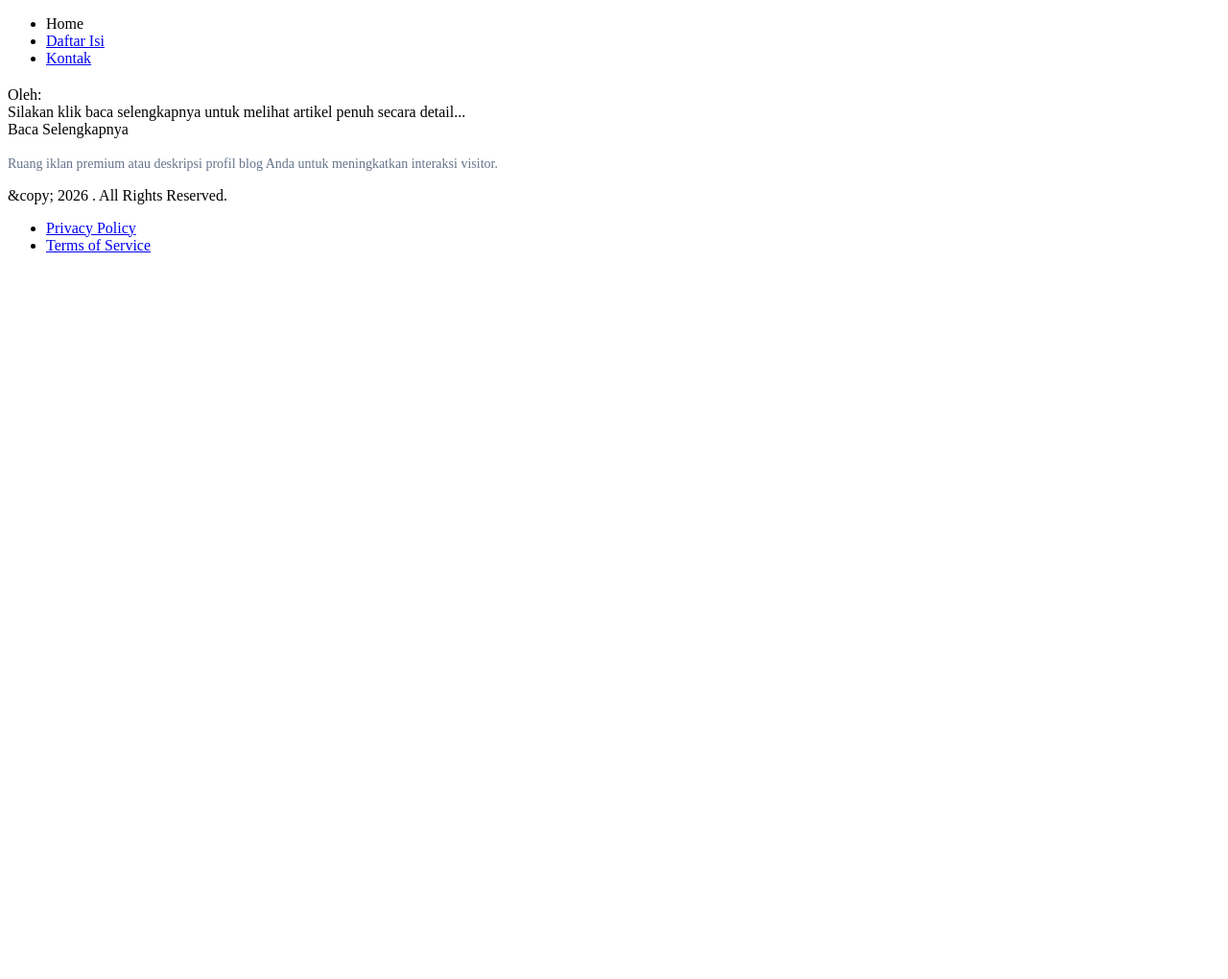
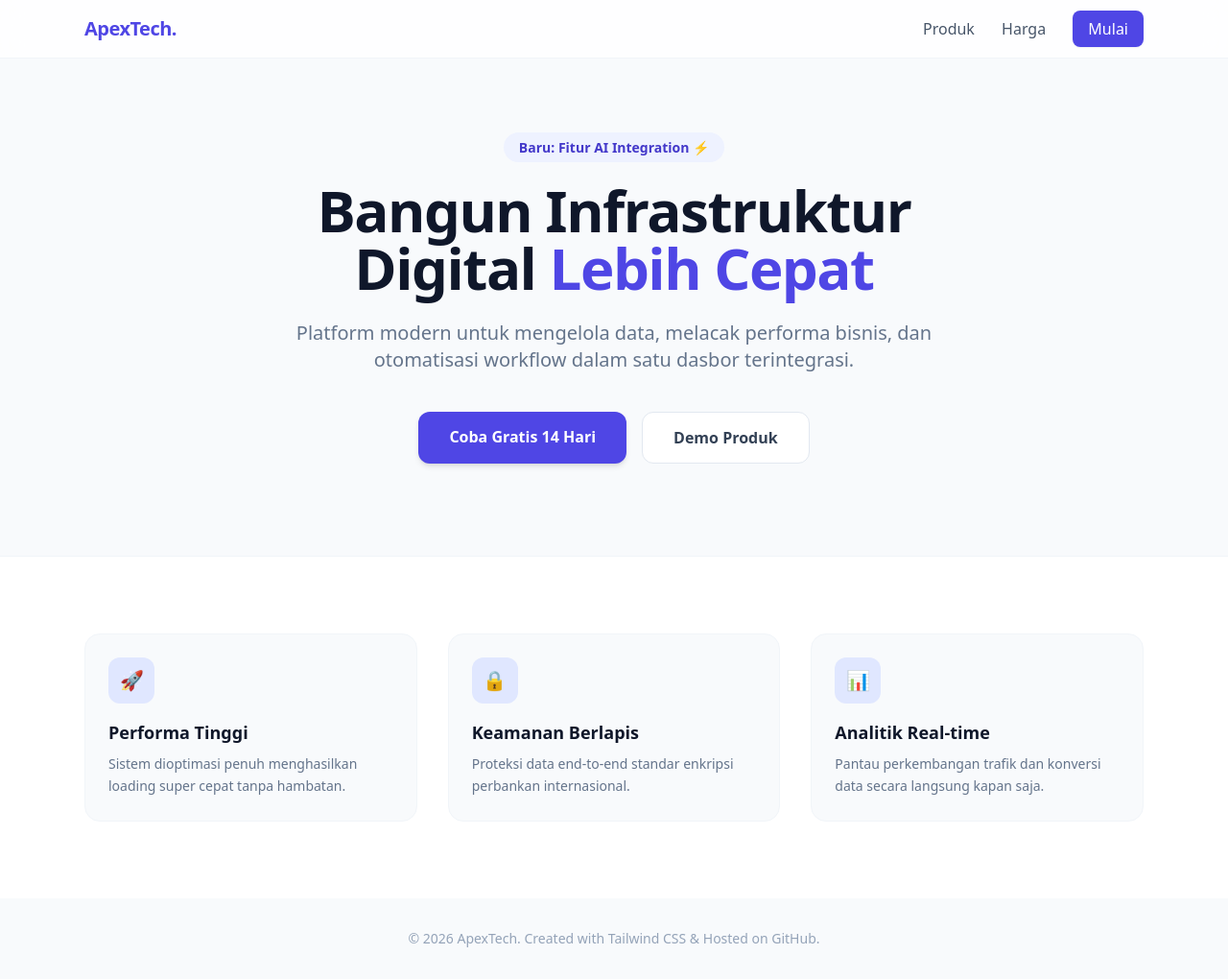
Before and after one commit to afk0708/techoindo, a plain HTML site: page index.html in a window 1280 px wide. Shown: the whole page at 96% size. Before the commit the page ends 800 px from the top, so only its background shows below. Drawn offline with nearby package versions, Linux system fonts and the light colour scheme.

Commit message:
Update index.html

```diff
--- a/index.html
+++ b/index.html
@@ -1,139 +1,63 @@
-<?xml version="1.0" encoding="UTF-8" ?>
 <!DOCTYPE html>
-<html b:css='false' b:defaultmessages='true' b:responsive='true' lang='id' xmlns='http://www.w3.org/1999/xhtml' xmlns:b='http://www.google.com/2005/gml/b' xmlns:data='http://www.google.com/2005/gml/data' xmlns:expr='http://www.google.com/2005/gml/expr'>
+<html lang="id">
 <head>
-  <meta content='width=device-width, initial-scale=1' name='viewport'/>
-  <title><data:blog.pageTitle/></title>
-  <b:include data='blog' name='all-head-content'/>
+    <meta charset="UTF-8">
+    <meta name="viewport" content="width=device-width, initial-scale=1.0">
+    <title>Modern Landing Page - Tailwind</title>
+    <script src="https://cdn.tailwindcss.com"></script>
+</head>
+<body class="bg-slate-50 font-sans text-slate-800">
 
-  <!-- Google Fonts: Inter untuk tampilan super profesional -->
-  <link href='https://fonts.googleapis.com/css2?family=Inter:wght@400;500;600;700&amp;display=swap' rel='stylesheet'/>
+    <nav class="bg-white/80 backdrop-blur-md sticky top-0 z-50 border-b border-slate-100">
+        <div class="max-w-6xl mx-auto px-6 py-4 flex justify-between items-center">
+            <span class="text-xl font-extrabold tracking-tight text-indigo-600">ApexTech.</span>
+            <div class="space-x-6 font-medium text-slate-600">
+                <a href="#" class="hover:text-indigo-600 transition">Produk</a>
+                <a href="#" class="hover:text-indigo-600 transition">Harga</a>
+                <a href="#" class="bg-indigo-600 text-white px-4 py-2 rounded-lg hover:bg-indigo-700 transition shadow-sm">Mulai</a>
+            </div>
+        </div>
+    </nav>
 
-  <b:skin><![CDATA[
-    /* Reset CSS Dasar */
-    * { margin: 0; padding: 0; box-sizing: border-box; }
-    body { font-family: 'Inter', sans-serif; background-color: #f8fafc; color: #1e293b; line-height: 1.6; }
-    a { color: #2563eb; text-decoration: none; transition: color 0.2s ease; }
-    a:hover { color: #1d4ed8; }
-    img { max-width: 100%; height: auto; border-radius: 8px; }
+    <section class="max-w-6xl mx-auto px-6 pt-20 pb-24 text-center">
+        <span class="bg-indigo-50 text-indigo-700 text-sm font-semibold px-4 py-1.5 rounded-full">Baru: Fitur AI Integration ⚡</span>
+        <h1 class="text-5xl md:text-6xl font-black text-slate-900 tracking-tight mt-6 max-w-3xl mx-auto leading-tight">
+            Bangun Infrastruktur Digital <span class="text-indigo-600">Lebih Cepat</span>
+        </h1>
+        <p class="text-slate-500 text-lg md:text-xl mt-6 max-w-2xl mx-auto">
+            Platform modern untuk mengelola data, melacak performa bisnis, dan otomatisasi workflow dalam satu dasbor terintegrasi.
+        </p>
+        <div class="mt-10 flex justify-center gap-4">
+            <a href="#" class="bg-indigo-600 text-white px-8 py-3.5 rounded-xl font-semibold hover:bg-indigo-700 shadow-md transition">Coba Gratis 14 Hari</a>
+            <a href="#" class="bg-white border border-slate-200 text-slate-700 px-8 py-3.5 rounded-xl font-semibold hover:bg-slate-50 transition">Demo Produk</a>
+        </div>
+    </section>
 
-    /* Container Utama */
-    .container { max-width: 1200px; margin: 0 auto; padding: 0 20px; }
+    <section class="bg-white py-20 border-t border-slate-100">
+        <div class="max-w-6xl mx-auto px-6">
+            <div class="grid md:grid-cols-3 gap-8">
+                <div class="p-6 bg-slate-50 rounded-2xl border border-slate-100">
+                    <div class="w-12 h-12 bg-indigo-100 text-indigo-600 flex items-center justify-center rounded-xl text-xl font-bold mb-4">🚀</div>
+                    <h3 class="text-lg font-bold text-slate-900 mb-2">Performa Tinggi</h3>
+                    <p class="text-slate-500 text-sm leading-relaxed">Sistem dioptimasi penuh menghasilkan loading super cepat tanpa hambatan.</p>
+                </div>
+                <div class="p-6 bg-slate-50 rounded-2xl border border-slate-100">
+                    <div class="w-12 h-12 bg-indigo-100 text-indigo-600 flex items-center justify-center rounded-xl text-xl font-bold mb-4">🔒</div>
+                    <h3 class="text-lg font-bold text-slate-900 mb-2">Keamanan Berlapis</h3>
+                    <p class="text-slate-500 text-sm leading-relaxed">Proteksi data end-to-end standar enkripsi perbankan internasional.</p>
+                </div>
+                <div class="p-6 bg-slate-50 rounded-2xl border border-slate-100">
+                    <div class="w-12 h-12 bg-indigo-100 text-indigo-600 flex items-center justify-center rounded-xl text-xl font-bold mb-4">📊</div>
+                    <h3 class="text-lg font-bold text-slate-900 mb-2">Analitik Real-time</h3>
+                    <p class="text-slate-500 text-sm leading-relaxed">Pantau perkembangan trafik dan konversi data secara langsung kapan saja.</p>
+                </div>
+            </div>
+        </div>
+    </section>
 
-    /* Header & Navigasi */
-    header { background-color: #ffffff; box-shadow: 0 1px 3px rgba(0,0,0,0.1); position: sticky; top: 0; z-index: 100; }
-    .nav-wrapper { display: flex; justify-content: space-between; align-items: center; height: 70px; }
-    .logo a { font-size: 24px; font-weight: 700; color: #0f172a; }
-    .nav-menu { display: flex; list-style: none; gap: 20px; }
-    .nav-menu a { font-weight: 500; color: #475569; }
-    .nav-menu a:hover { color: #2563eb; }
-
-    /* Struktur Halaman Utama */
-    .wrapper { display: grid; grid-template-columns: 2fr 1fr; gap: 30px; margin-top: 40px; margin-bottom: 40px; }
-
-    /* Bagian Konten Utama */
-    .main-content { background: transparent; }
-    .post-card { background: #ffffff; padding: 30px; border-radius: 12px; box-shadow: 0 4px 6px -1px rgba(0,0,0,0.05); margin-bottom: 25px; }
-    .post-title { font-size: 26px; font-weight: 700; margin-bottom: 10px; color: #0f172a; }
-    .post-meta { font-size: 13px; color: #64748b; margin-bottom: 20px; display: flex; gap: 15px; }
-    .post-snippet { color: #334155; font-size: 16px; margin-bottom: 20px; text-align: justify; }
-    .read-more { display: inline-block; background: #2563eb; color: #fff; padding: 10px 20px; border-radius: 6px; font-weight: 500; font-size: 14px; }
-    .read-more:hover { background: #1d4ed8; color: #fff; }
-
-    /* Bagian Sidebar */
-    aside { background: transparent; }
-    .sidebar-widget { background: #ffffff; padding: 25px; border-radius: 12px; box-shadow: 0 4px 6px -1px rgba(0,0,0,0.05); margin-bottom: 25px; }
-    .widget-title { font-size: 18px; font-weight: 600; color: #0f172a; margin-bottom: 15px; padding-bottom: 8px; border-bottom: 2px solid #e2e8f0; }
-
-    /* Footer */
-    footer { background: #0f172a; color: #94a3b8; padding: 40px 0; font-size: 14px; text-align: center; }
-    .footer-links { display: flex; justify-content: center; gap: 20px; margin-top: 10px; list-style: none; }
-    .footer-links a { color: #94a3b8; }
-    .footer-links a:hover { color: #ffffff; }
-
-    /* Responsive untuk Mobile */
-    @media (max-width: 768px) {
-      .wrapper { grid-template-columns: 1fr; gap: 20px; }
-      .nav-menu { display: none; } /* Dapat dikembangkan dengan menu hamburger */
-      .post-title { font-size: 22px; }
-    }
-  ]]></b:skin>
-</head>
-<body>
-
-  <!-- Bagian Header -->
-  <header>
-    <div class='container nav-wrapper'>
-      <div class='logo'>
-        <a expr:href='data:blog.homepageUrl'><data:blog.title/></a>
-      </div>
-      <ul class='nav-menu'>
-        <li><a expr:href='data:blog.homepageUrl'>Home</a></li>
-        <li><a href='/p/daftar-isi.html'>Daftar Isi</a></li>
-        <li><a href='/p/kontak.html'>Kontak</a></li>
-      </ul>
-    </div>
-  </header>
-
-  <!-- Bagian Konten Utama & Sidebar -->
-  <div class='container wrapper'>
-
-    <main class='main-content'>
-      <b:section id='main' showaddelement='yes'>
-        <b:widget id='Blog1' locked='true' title='Posting Blog' type='Blog'>
-          <b:includable id='main'>
-            <b:loop values='data:posts' var='post'>
-              <article class='post-card'>
-                <h2 class='post-title'>
-                  <a expr:href='data:post.url'><data:post.title/></a>
-                </h2>
-                <div class='post-meta'>
-                  <span><data:post.dateHeader/></span>
-                  <span>Oleh: <data:post.author/></span>
-                </div>
-                <div class='post-snippet'>
-                  <b:if cond='data:post.hasSnippet'>
-                    <data:post.snippet/>
-                  <b:else/>
-                    Silakan klik baca selengkapnya untuk melihat artikel penuh secara detail...
-                  </b:if>
-                </div>
-                <a class='read-more' expr:href='data:post.url'>Baca Selengkapnya</a>
-              </article>
-            </b:loop>
-          </b:includable>
-        </b:widget>
-      </b:section>
-    </main>
-
-    <aside>
-      <b:section id='sidebar' showaddelement='yes'>
-        <b:widget id='HTML1' locked='false' title='Slot Iklan / Informasi' type='HTML'>
-          <b:includable id='main'>
-            <div class='sidebar-widget'>
-              <h3 class='widget-title'><data:title/></h3>
-              <div class='widget-content'>
-                <!-- Tempatkan kode unit iklan AdSense atau deskripsi blog di sini -->
-                <p style='color: #64748b; font-size: 14px;'>Ruang iklan premium atau deskripsi profil blog Anda untuk meningkatkan interaksi visitor.</p>
-              </div>
-            </div>
-          </b:includable>
-        </b:widget>
-      </b:section>
-    </aside>
-
-  </div>
-
-  <!-- Bagian Footer -->
-  <footer>
-    <div class='container'>
-      <p>&amp;copy; 2026 <data:blog.title/>. All Rights Reserved.</p>
-      <ul class='footer-links'>
-        <li><a href='/p/privacy-policy.html'>Privacy Policy</a></li>
-        <li><a href='/p/terms.html'>Terms of Service</a></li>
-      </ul>
-    </div>
-  </footer>
+    <footer class="text-center py-8 text-sm text-slate-400 bg-slate-50">
+        &copy; 2026 ApexTech. Created with Tailwind CSS & Hosted on GitHub.
+    </footer>
 
 </body>
 </html>
```
